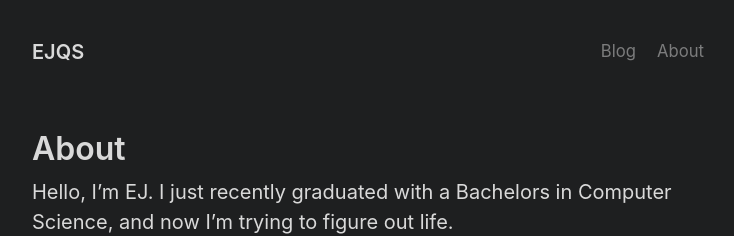
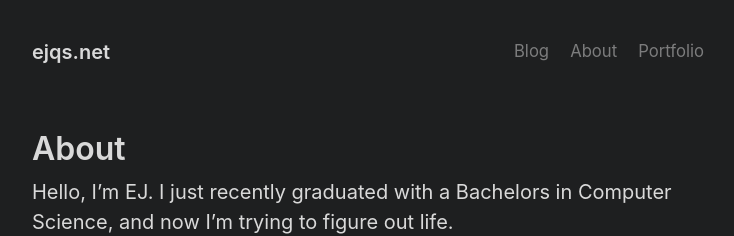
Before and after one commit to ejqs/ejqs.net, a Jekyll site: the page built from about.md, in a window 1280 px wide. Shown: the top 236 px of the page, without its empty margins (272-1006 px from the left). Built offline with Jekyll 4.4.1, drawn with Linux system fonts in a browser that asks for light colours.

Commit message:
update: title

```diff
--- a/_config.yml
+++ b/_config.yml
@@ -1,5 +1,5 @@
 # Setup
-title: EJQS
+title: ejqs.net
 url: https://ejqs.net
 paginate: 1
 baseurl: ""
@@ -46,3 +46,6 @@ nav:
 
   - title: About
     url: /about
+
+  - title: "Portfolio"
+    url: https://ejqs.dev
```
